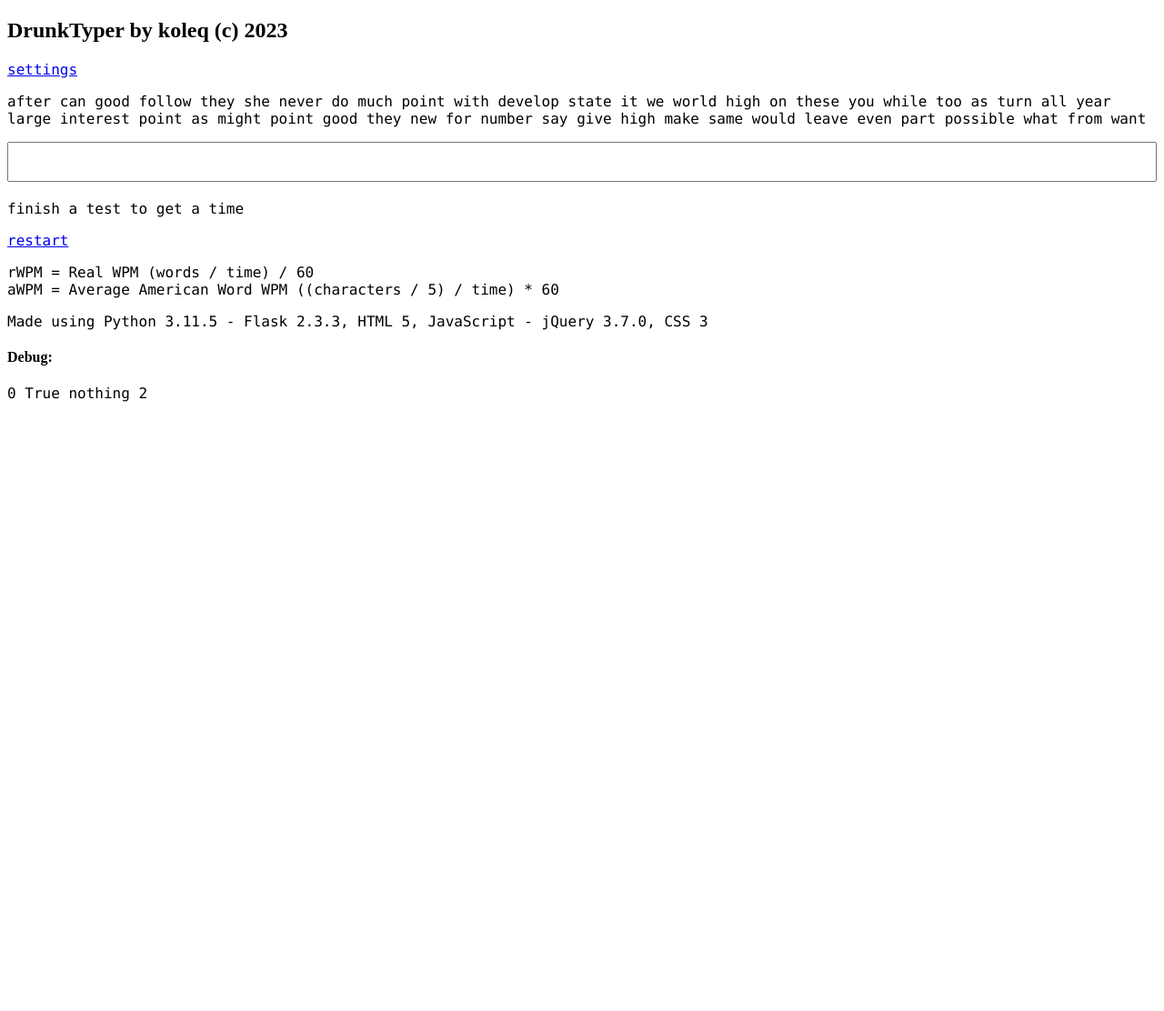
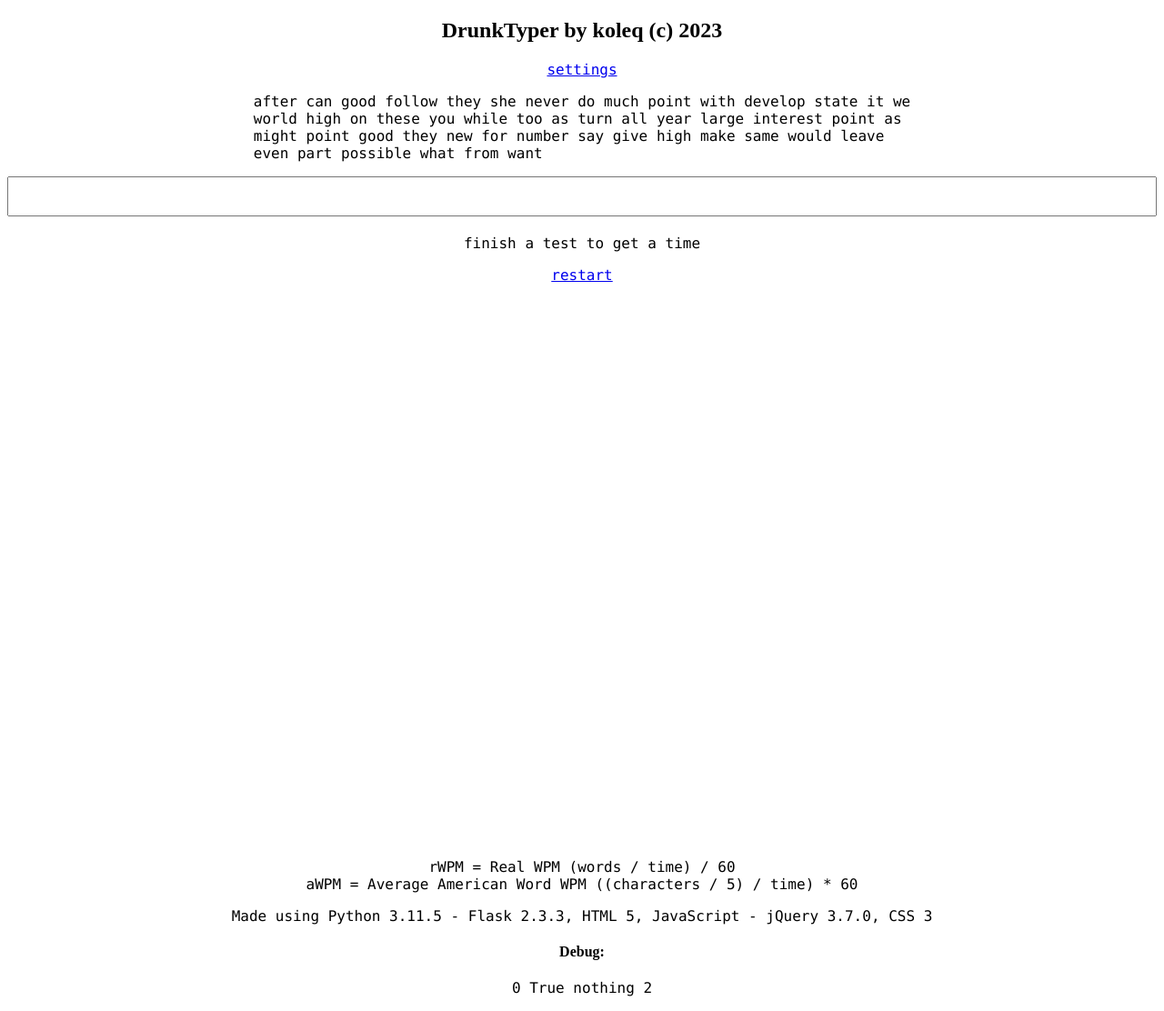
Before and after one commit to KoleckOLP/DrunkTyper, a Flask app: page / in a window 1280 px wide. Shown: the whole page at 91% size. Before the commit the page ends 442 px from the top, so only its background shows below. Run offline with Flask 3, Linux system fonts and the light colour scheme.

Commit message:
Improving design a bit

```diff
--- a/templates/index.html
+++ b/templates/index.html
@@ -8,10 +8,12 @@
 <body>
     <h2>DrunkTyper by koleq (c) 2023</h2>
     <p><a href="/settings">settings</a></p>
-    <p id="text1">{{ text }}</p>
-    <textarea rows="1" id="user-input"></textarea>
-    <p id="took1">finish a test to get a time</p>
-    <p><a href=".">restart</a></p>
+    <div id="main">
+        <p id="text1">{{ text }}</p>
+        <textarea id="user-input"></textarea>
+        <p id="took1">finish a test to get a time</p>
+        <p><a href=".">restart</a></p>
+    </div>
     <p>rWPM = Real WPM (words / time) / 60<br>aWPM = Average American Word WPM ((characters / 5) / time) * 60</p>
     <p>Made using Python 3.11.5 - Flask 2.3.3, HTML 5, JavaScript - jQuery 3.7.0, CSS 3</p>
     <h4>Debug:</h4>
@@ -65,6 +67,23 @@
             font: 16px "consolas";
         }
 
+        h2, h4, p {
+            text-align: center;
+        }
+
+        #main {
+            margin-top: auto;
+            margin-bottom: 50%;
+        }
+
+        #text1 {
+            text-align: left;
+            margin-left: auto;
+            margin-right: auto;
+            max-width: 75ch;
+            word-break: break-word;
+        }
+
         textarea {
             font: 16px "consolas";
 
```
